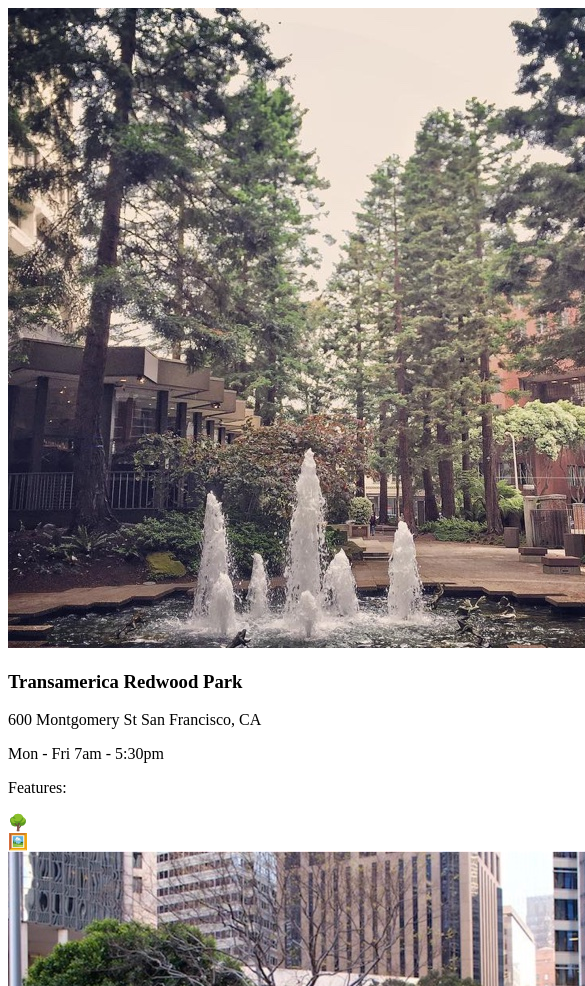
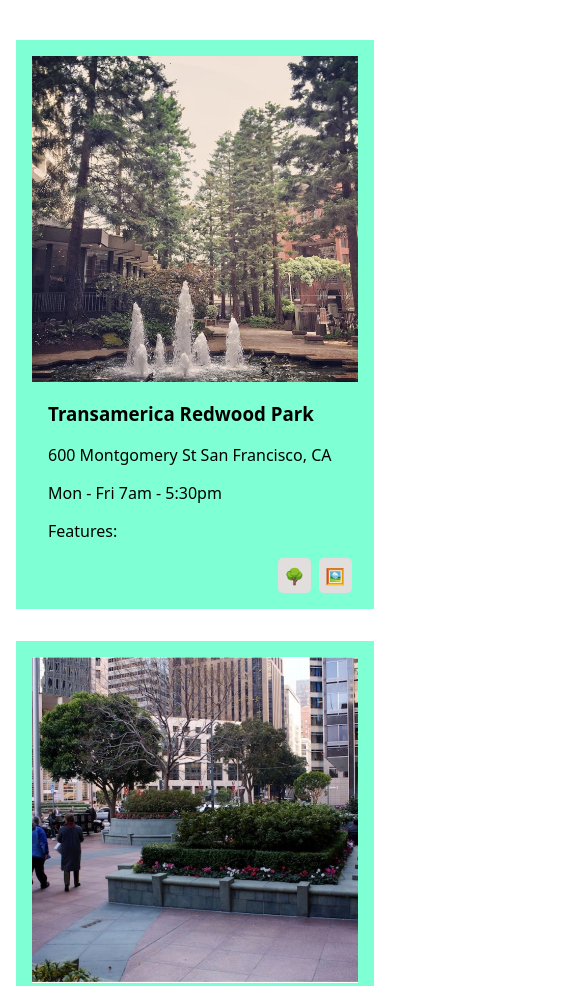
Before and after one commit to ParulK-bhardwaj/web-design-responsive, a plain HTML site: page responsive-web-design-challenge-main/index.html in a window 390 px wide. Shown: the top 986 px of the page, 585 px wide, since content can reach past the window. Drawn offline with Linux system fonts and the light colour scheme.

Commit message:
challenge-2 completed

```diff
--- a/responsive-web-design-challenge-main/index.html
+++ b/responsive-web-design-challenge-main/index.html
@@ -5,13 +5,10 @@
 	<meta http-equiv="X-UA-Compatible" content="IE=edge">
 	<meta name="viewport" content="width=device-width, initial-scale=1.0">
 	<title>Document</title>
-	<style>
-		/* Your styles here! */
-
-	</style>
+	<link rel="stylesheet" type="text/css" href="styles.css">
+	<meta name="viewport" content="width=device-width, initial-scale=1, minimum-scale=1" />
 </head>
 <body>
-
 	<!--  -->
 	<section class="main">
 		<article>
--- /dev/null
+++ b/responsive-web-design-challenge-main/styles.css
@@ -0,0 +1,65 @@
+.main {
+	display: grid;
+	grid-template-columns: 1fr 1fr;
+	grid-gap: 2em;
+	max-width: 1200px;
+	margin: 2em auto;
+	padding: 0.5em;
+	font-family: system-ui, -apple-system, BlinkMacSystemFont, 'Segoe UI', Roboto, Oxygen, Ubuntu, Cantarell, 'Open Sans', 'Helvetica Neue', sans-serif;
+}
+
+article {
+	display: flex;
+	flex-direction: row;
+    background-color:aquamarine ;
+	padding: 1rem;
+	max-width: 600px;
+}
+
+img {
+	display: block;
+	max-width: 200px;
+    height: auto;
+}
+
+.features {
+	padding-left: 1rem;
+	width: 100%;
+}
+
+.features-list {
+	display: flex;
+	flex-direction: row;
+	justify-content: flex-end;
+	margin-right: 0.4rem;
+}
+
+.features-list div {
+	background-color: rgb(226, 222, 222);
+	margin-left: 0.5rem;
+	padding: 0.4rem;
+	border-radius: 0.3rem;
+}
+
+@media screen and (max-width: 480px) {
+	.main {
+			grid-template-columns: 1fr;
+	}
+
+	article {
+		display: flex;
+		flex-direction: column;
+		max-width: 100%;
+	}
+
+	.features{
+		width: auto;
+
+	}
+
+	img {
+		max-width: 100%;
+		height: 100%;
+		display: block;
+	}
+}
```
